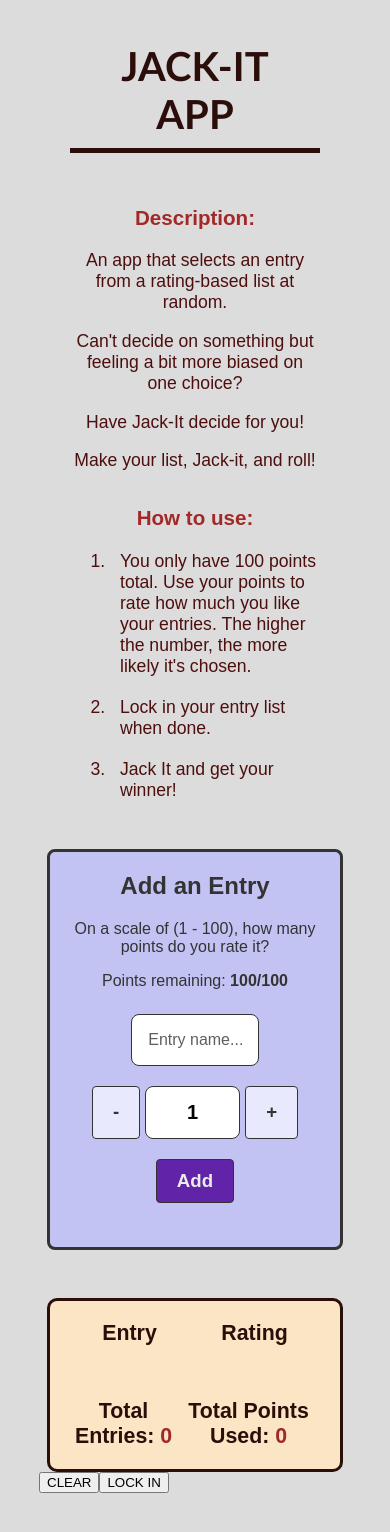
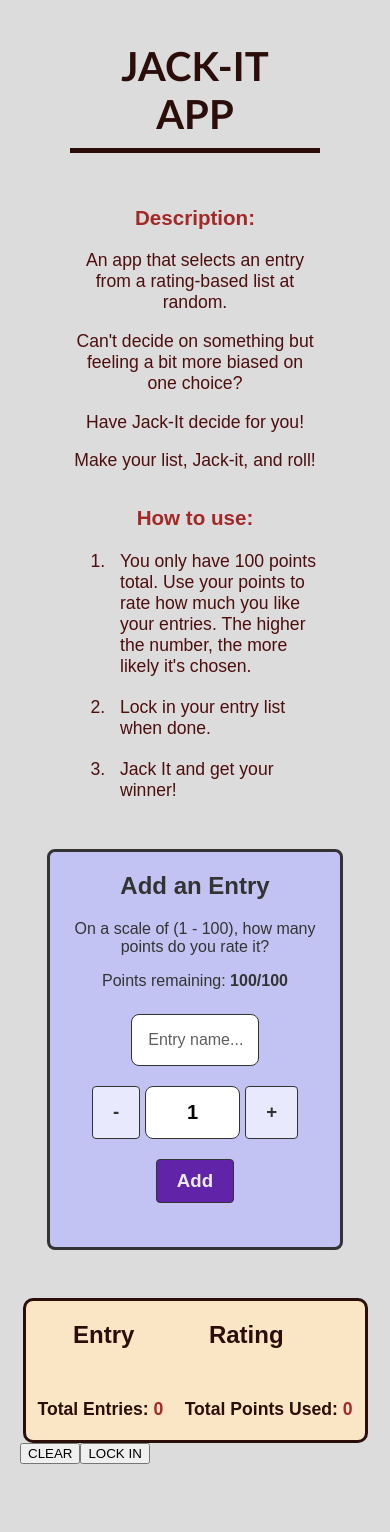
Before and after one commit to kendallajordan/jack-it, a React (Vite) app: page / in a window 390 px wide. Shown: the top 1532 px of the page. Before the commit the page ends 1493 px from the top, so only its background shows below. Built offline with nearby package versions, Linux system fonts and the light colour scheme.

Commit message:
updated: entrylist styling, looks aligned and scaling responsive

```diff
--- a/src/components/EntryList.jsx
+++ b/src/components/EntryList.jsx
@@ -7,8 +7,8 @@ export default function EntryList({ entries, setEntries, points, setPoints }) {
   return (
     <div className={styles.container}>
       <div className={styles.labelHeader}>
-        <div>Entry</div>
-        <div>Rating</div>
+        <div className={styles.labelEntry}>Entry</div>
+        <div className={styles.labelRating}>Rating</div>
       </div>
 
       <div className={styles.list}>
--- a/src/components/entryform.module.css
+++ b/src/components/entryform.module.css
@@ -103,6 +103,10 @@ input:focus {
   cursor: pointer;
 }
 
+.submit .button:hover {
+  background-color: rgb(120, 43, 207);
+}
+
 .submit .button:active {
   background-color: rgb(69, 25, 121);
 }
--- a/src/components/entryitem.module.css
+++ b/src/components/entryitem.module.css
@@ -0,0 +1,92 @@
+.itemContainer {
+  display: flex;
+  align-items: center;
+  justify-content: space-between;
+  padding: 10px;
+  border: 1px solid #333333;
+  border-radius: 5px;
+}
+
+.itemName {
+  font-size: 1em;
+  font-weight: bold;
+  color: rgb(43, 14, 10);
+  flex: 1;
+  word-break: break-word;
+  margin-right: 10px;
+  text-align: center;
+}
+
+.ratingContainer {
+  display: flex;
+  align-items: center;
+  justify-content: center;
+  flex: 1;
+  margin-left: 10px;
+}
+
+.itemRating {
+  border: 1px #333333 solid;
+  border-radius: 8px;
+  padding: 5px 2px;
+  margin: 0 5px;
+  text-align: center;
+  font-weight: bold;
+  font-size: 0.9em;
+  width: 50px;
+}
+
+.button {
+  width: fit-content;
+  max-width: 50px;
+  border: 1px #333333 solid;
+  border-radius: 12px;
+  padding: 5px 12px;
+  text-align: center;
+  font-weight: bolder;
+  font-size: 1em;
+  color: #333333;
+  background-color: rgb(255, 249, 239);
+}
+
+.button:active {
+  background-color: rgb(211, 203, 190);
+}
+
+.itemActions {
+  display: flex;
+  flex: 0 0 auto;
+  justify-content: flex-end;
+  margin-left: 10px;
+}
+
+.deleteButton {
+  border: 1px #333333 solid;
+  border-radius: 3px;
+  padding: 2px 9px;
+  text-align: center;
+  font-weight: bolder;
+  font-size: 1.25em;
+  color: rgb(245, 245, 245);
+  background-color: rgb(194, 0, 0);
+}
+
+.deleteButton:hover {
+  background-color: rgb(230, 0, 0);
+}
+
+.deleteButton:active {
+  background-color: rgb(119, 0, 0);
+}
+
+/* Chrome, Safari, Edge, Opera */
+input::-webkit-outer-spin-button,
+input::-webkit-inner-spin-button {
+  -webkit-appearance: none;
+  margin: 0;
+}
+
+/* Firefox */
+input[type="number"] {
+  -moz-appearance: textfield;
+}
--- a/src/components/entrylist.module.css
+++ b/src/components/entrylist.module.css
@@ -1,28 +1,35 @@
 .container {
   border: 3px rgb(43, 14, 10) solid;
   border-radius: 10px;
-  padding: 20px;
+  padding: 20px 12px;
   margin: auto;
   margin-top: 3em;
   background-color: rgb(250, 229, 197);
   text-align: center;
-  width: 80%;
-  min-width: 250px;
+  max-width: 90%;
 }
 
 .labelHeader {
   margin-bottom: 1em;
   display: flex;
-  justify-content: space-around;
+  justify-content: space-between;
   color: rgb(43, 14, 10);
   font-weight: bolder;
-  font-size: 16pt;
+  font-size: 1.5em;
+}
+
+.labelEntry {
+  flex: 1;
+  padding-right: 10px;
+}
+.labelRating {
+  flex: 1;
+  padding-right: 40px;
 }
 
 .list {
   display: flex;
   flex-direction: column;
-  justify-content: space-between;
   gap: 1.25em;
 }
 
@@ -32,7 +39,7 @@
   justify-content: space-between;
   color: rgb(43, 14, 10);
   font-weight: bolder;
-  font-size: 16pt;
+  font-size: 1.1em;
 }
 
 .detailValue {
--- a/src/components/jackit.module.css
+++ b/src/components/jackit.module.css
@@ -1,5 +1,8 @@
 .container {
   margin: auto;
   margin-top: 3em;
-  width: 80%;
+  margin-bottom: 10em;
+  padding: auto;
+  min-width: 350px;
+  max-width: 75%;
 }
```
